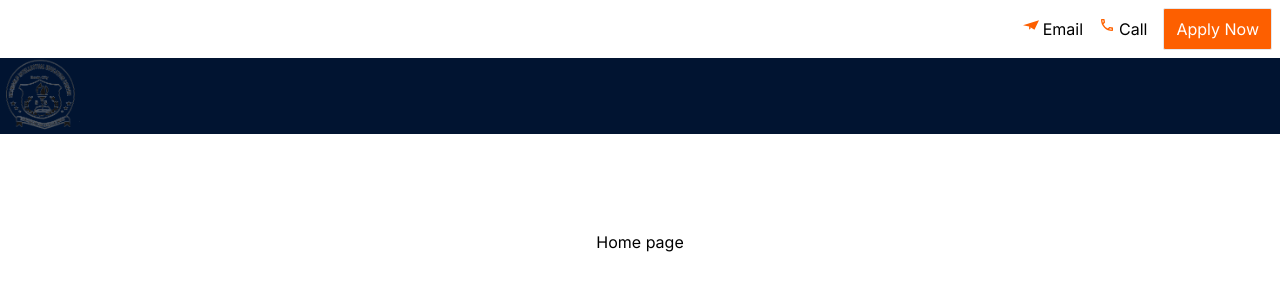
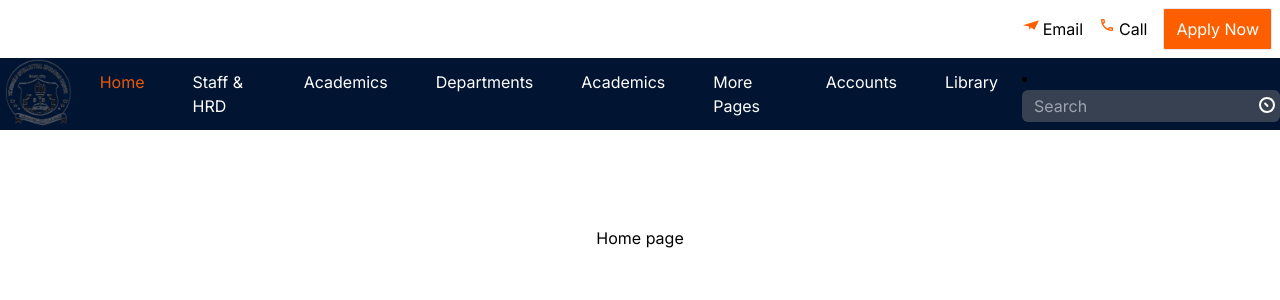
Before and after one commit to maths29/school-porter, a Next.js app: page / in a window 1280 px wide. Shown: the top 300 px of the page. Built offline with nearby package versions, Linux system fonts and the light colour scheme.

Commit message:
Add  Navbar components and include a search bar

```diff
--- a/app/components/Navbar.js
+++ b/app/components/Navbar.js
@@ -4,7 +4,7 @@ import { MdMenu } from "react-icons/md";
 const Navbar = () => {
   return (
     <nav className="bg-[#011431]">
-      <div>
+      <div className="flex gap-6 items-center">
         <span className="md:hidden flex justify-between text-white items-center px-1">
           <h1 className="text-xl font-bold">Swift School</h1>
           <MdMenu />
@@ -12,6 +12,60 @@ const Navbar = () => {
         <span className="hidden md:flex">
           <Image src="/logo.png" alt="Logo" width={80} height={80} />
         </span>
+        <ul className="flex gap-12">
+          <li className="text-orange-600">Home</li>
+          <li className="relative group">
+                <a href="/" className="text-white">Staff & HRD</a>
+                <ul className="absolute hidden group-hover:block bg-gray-800 rounded-lg mt-2">
+                  <li><a href="/" className="block px-4 py-2 text-white">Academic Staff</a></li>
+                  <li><a href="/" className="block px-4 py-2 text-white">Administrative Staff</a></li>
+
+                </ul>
+              </li>
+              <li className="relative group">
+                <a href="/" className="text-white">Academics</a>
+                <ul className="absolute hidden group-hover:block bg-gray-800 rounded-lg mt-2">
+                  <li><a href="/" className="block px-4 py-2 text-white">Admission policy</a></li>
+                  <li><a href="/" className="block px-4 py-2 text-white">Apply now</a></li>
+                  <li><a href="/" className="block px-4 py-2 text-white">Check Entrance Exam Result</a></li>
+                  <li><a href="/" className="block px-4 py-2 text-white">Reprint Application</a></li>
+                  <li><a href="/" className="block px-4 py-2 text-white">Take Entrance Exam</a></li>
+                </ul>
+              </li>
+              <li className="relative group">
+                <a href="/" className="text-white">Departments </a>
+                <ul className="absolute hidden group-hover:block bg-gray-800 rounded-lg mt-2">
+                  <li><a href="/" className="block px-4 py-2 text-white">Head Of Department</a></li>
+                  <li><a href="/" className="block px-4 py-2 text-white">Subject Offered</a></li>
+                  <li><a href="/" className="block px-4 py-2 text-white">Guidiance & Counselling</a></li>
+				  <li><a href="/" className="block px-4 py-2 text-white">Research & library</a></li>
+
+                </ul>
+              </li>
+
+              <li className="relative group">
+                <a href="/" className="text-white">Academics</a>
+                <ul className="absolute hidden group-hover:block bg-gray-800 rounded-lg mt-2">
+                  <li><a href="/" className="block px-4 py-2 text-white">School Management Structure</a></li>
+                  <li><a href="/" className="block px-4 py-2 text-white">Academics</a></li>
+
+                </ul>
+              </li>
+          <li className="text-white">More Pages</li>
+          <li className="text-white">Accounts</li>
+          <li className="text-white">Library</li>
+        </ul>
+        <li>
+                <div className="relative">
+                  <input type="text" placeholder="Search" className="py-1 px-3 bg-gray-700 text-white rounded-md focus:outline-none focus:bg-gray-600" />
+                  <button className="absolute right-0 top-0 mt-1 mr-1 focus:outline-none">
+                    <svg xmlns="http://www.w3.org/2000/svg" className="h-5 w-5 text-white" viewBox="0 0 20 20" fill="currentColor">
+                      <path fillRule="evenodd" d="M12.293 11.293a1 1 0 0 1-1.414 1.414l-2.5-2.5a1 1 0 1 1 1.414-1.414l2.5 2.5a1 1 0 0 1 0 1.414z" clipRule="evenodd" />
+                      <path fillRule="evenodd" d="M11 3a8 8 0 1 0 0 16 8 8 0 0 0 0-16zm0 2a6 6 0 1 0 0 12 6 6 0 0 0 0-12z" clipRule="evenodd" />
+                    </svg>
+                  </button>
+                </div>
+              </li>
       </div>
     </nav>
   );
```
